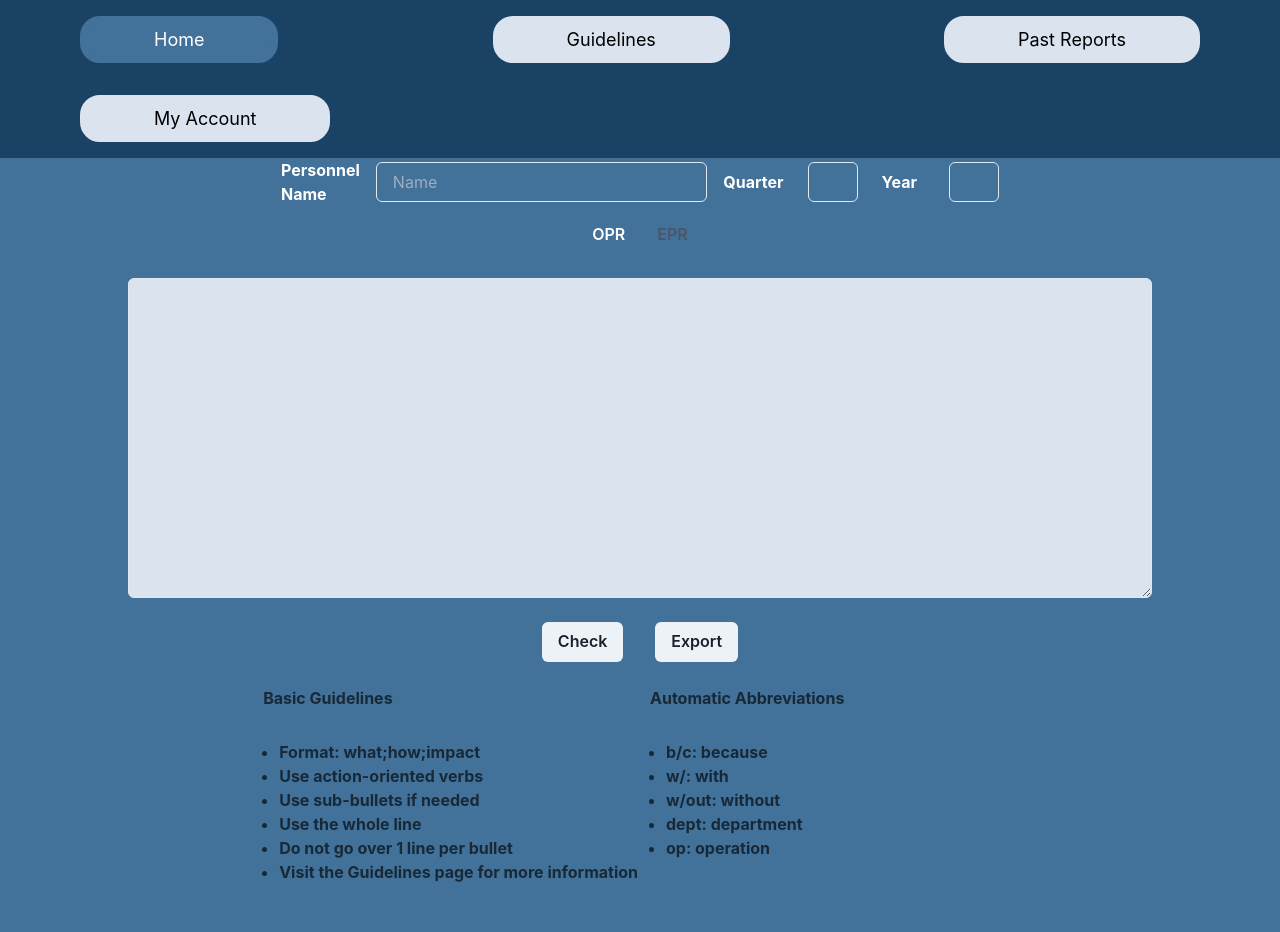
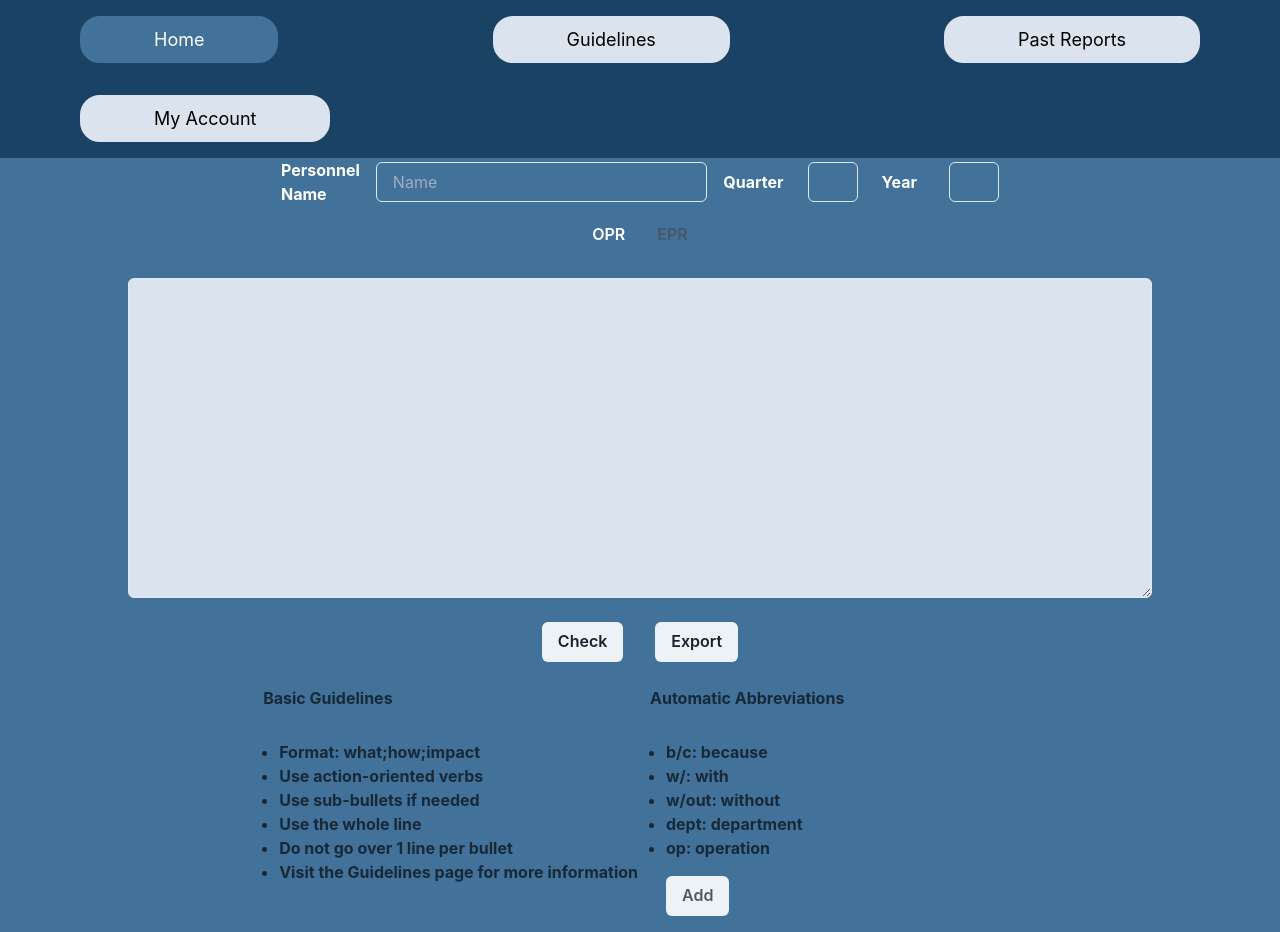
Before and after one commit to cvxluo/junior-design-project, a Next.js app: page / in a window 1280 px wide. Before the commit the page ends 886 px from the top, so only its background shows below. Built offline with nearby package versions, Linux system fonts and the light colour scheme.

Commit message:
Changed IV to V

```diff
--- a/src/screens/Guidelines/Guidelines.jsx
+++ b/src/screens/Guidelines/Guidelines.jsx
@@ -70,7 +70,7 @@ const infoWordChoice1 = {
 };
 
 const infoWordChoice2 = {
-  title: "IV. Mundane Words:",
+  title: "V. Mundane Words:",
   paragraphContent: "Mundane words should be avoided as they are unspecific",
   listContent: [
     "Capable",
--- a/src/screens/Home/Home.jsx
+++ b/src/screens/Home/Home.jsx
@@ -154,6 +154,9 @@ export default function Home() {
               <ListItem>dept: department</ListItem>
               <ListItem>op: operation</ListItem>
             </UnorderedList>
+            <Button m="1em" colorScheme="gray">
+              Add
+            </Button>
           </GridItem>
         </Grid>
       </VStack>
```
